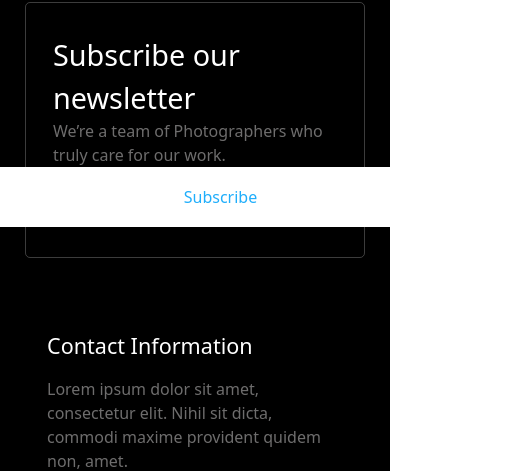
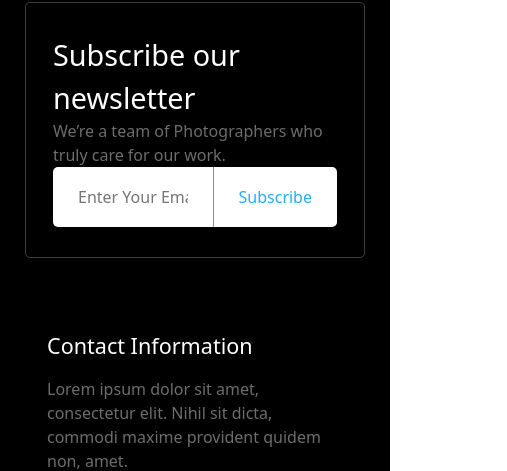
Before and after one commit to njrDev/pgallery-website, a plain HTML site: page index.html in a window 390 px wide. Shown: the part 2049-2520 px from the top of the page, 507 px wide, since content can reach past the window. Drawn offline with nearby package versions, Linux system fonts and the light colour scheme; a web font is replaced by a local one.

Commit message:
Update style.css

```diff
--- a/style.css
+++ b/style.css
@@ -336,7 +336,7 @@
     width: 100%;
     justify-content: center;
 }
-.newsletter input {
+ input {
     width: 100%;
     padding: 15px 25px;
     height: 60px;
@@ -992,23 +992,8 @@ footer .footer-text a {
 }
 .newsletter input {
     width: 80%;
-    padding: 15px 25px;
-    height: 60px;
-    border-top-left-radius: 5px;
-    border-bottom-left-radius: 5px;
-    border: none;
-    outline: none;
 }
 .btn1{
-    white-space: nowrap;
-    padding: 15px 250px;
-    border-top-right-radius: 5px;
-    border-bottom-right-radius: 5px;
-    border: none;
-    background: white;
-    color:  rgb(32, 174, 251);
-    font-weight: 500;
-    transition: 0.5s ease-in-out;
-    border-left: 1px solid  rgb(32, 174, 251);
+    padding: 15px 25px;
 }
 }
```
